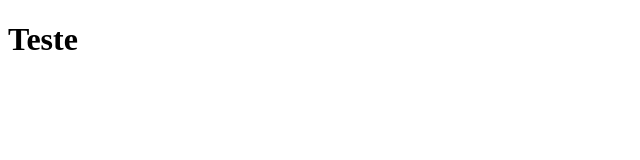
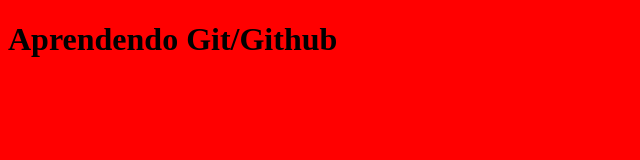
Before and after one commit to renattobarbosa/Site-teste, a plain HTML site: page index.html in a window 1280 px wide. Shown: the whole page, without its empty margins (0-640 px from the left). Drawn offline with Linux system fonts and the light colour scheme.

Commit message:
index com estilo

```diff
--- a/index.html
+++ b/index.html
@@ -3,8 +3,10 @@
 <head>
 <meta charset="UTF-8">
     <title> Meu Site </title>
+    <link rel="stylesheet" href="css/estilo.css" media="screen" title="no title" charset="utf-8">
 </head>
 <body>
-  <h1>Teste</h1>
+  <h1>Aprendendo Git/Github</h1>
+
 </body>
 </html>
```
